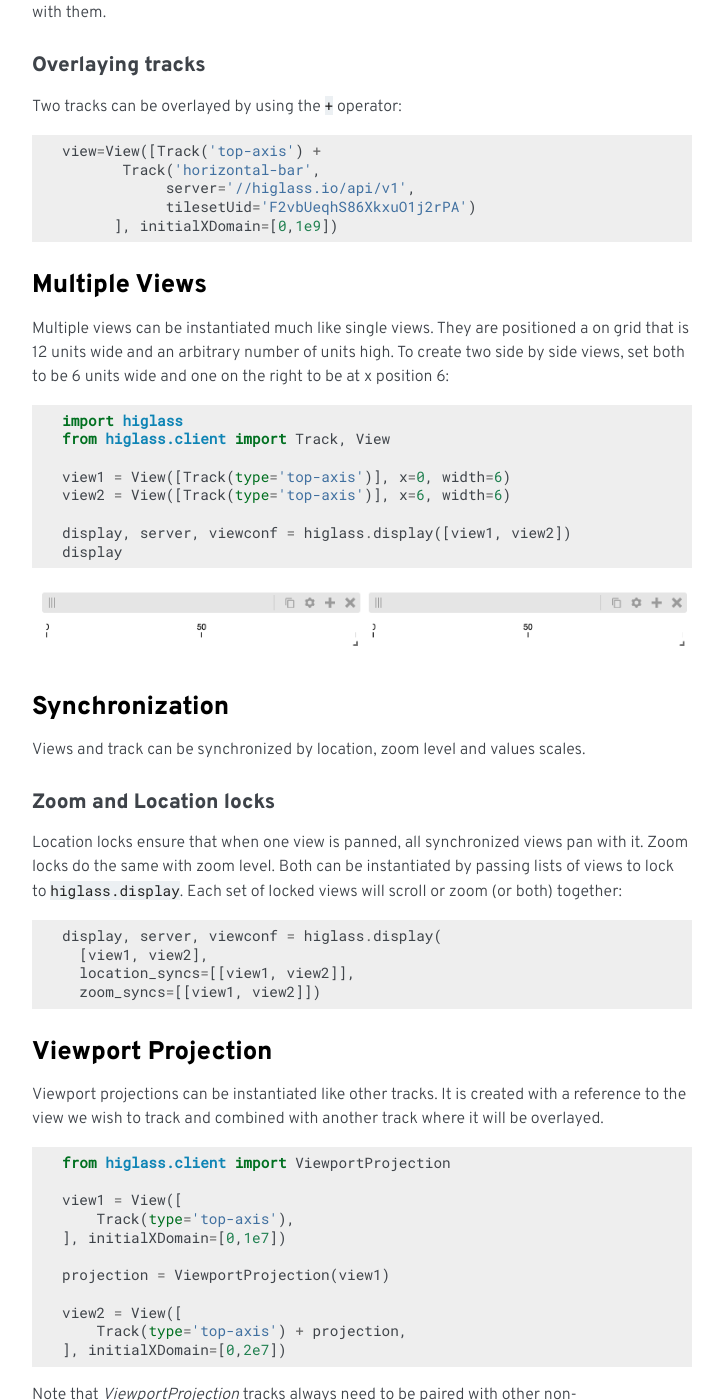
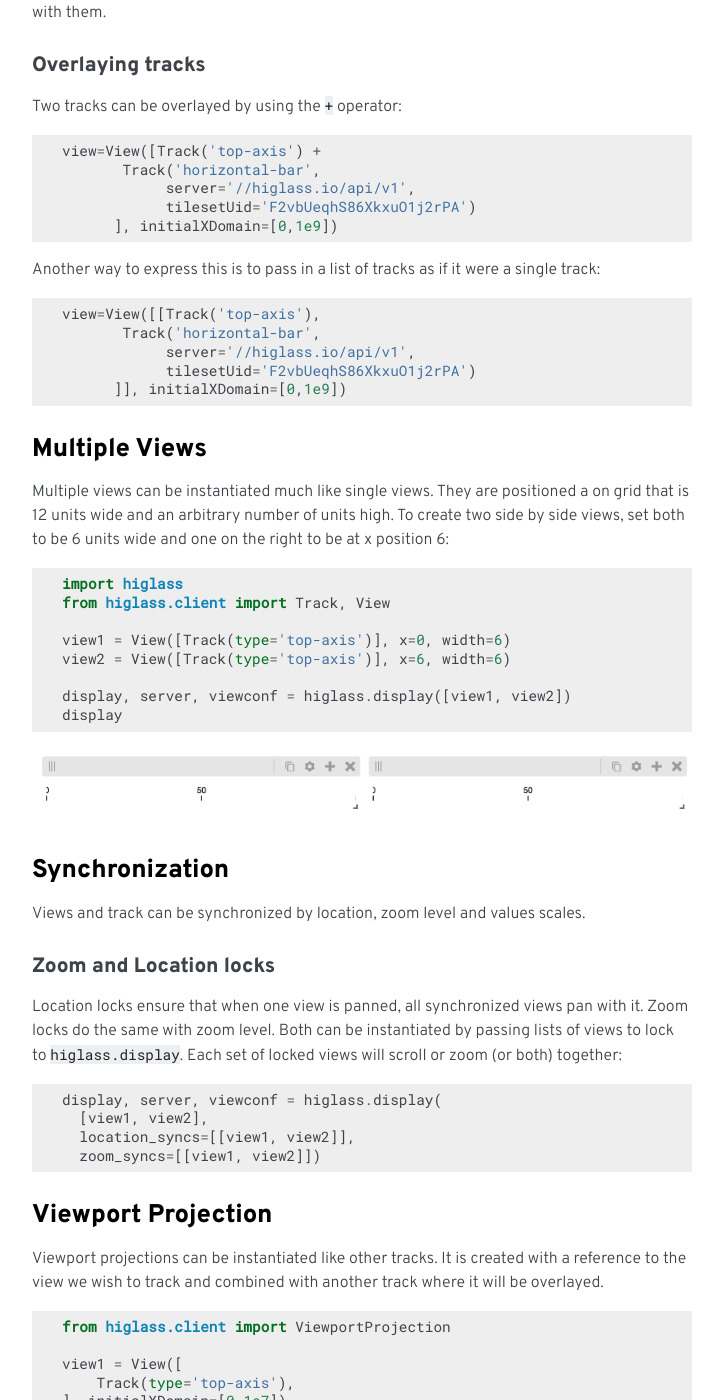
Before and after one commit to higlass/higlass-python, a Sphinx documentation site: the page built from docs/getting_started.rst, in a window 1280 px wide and 1400 px high, scrolled down 1148 px. Shown: the whole window, without its empty margins (388-1111 px from the left). Built offline with Sphinx 7.4.7, drawn with Linux system fonts in a browser that asks for light colours; formulas are drawn with MathJax 3; some of the changed text lies outside the part shown.

Commit message:
Added track list for combined tracks as an example

```diff
--- a/docs/getting_started.rst
+++ b/docs/getting_started.rst
@@ -75,6 +75,16 @@ Two tracks can be overlayed by using the ``+`` operator:
               tilesetUid='F2vbUeqhS86XkxuO1j2rPA')
         ], initialXDomain=[0,1e9])
 
+Another way to express this is to pass in a list of tracks
+as if it were a single track:
+
+.. code-block:: python
+
+  view=View([[Track('top-axis'),
+         Track('horizontal-bar',
+              server='//higlass.io/api/v1',
+              tilesetUid='F2vbUeqhS86XkxuO1j2rPA')
+        ]], initialXDomain=[0,1e9])
 
 Multiple Views
 --------------
@@ -141,6 +151,15 @@ it will be overlayed.
 Note that `ViewportProjection` tracks always need to be paired with other non-
 ViewportProjection tracks. Multiple ViewportProjection tracks can, however, be
 combined, as long as they are associated with regular tracks.
+
+Combined tracks can also be created by passing a list of tracks
+as if it were a track itself to a ``View``.
+
+.. code-block:: python
+
+    view2 = View([
+      [ Track(type='top-axis'), projection ]
+    ], initialXDomain=[0,2e7])
 
 Other Examples
 --------------
```
Also changed, not shown: 2 other files.
